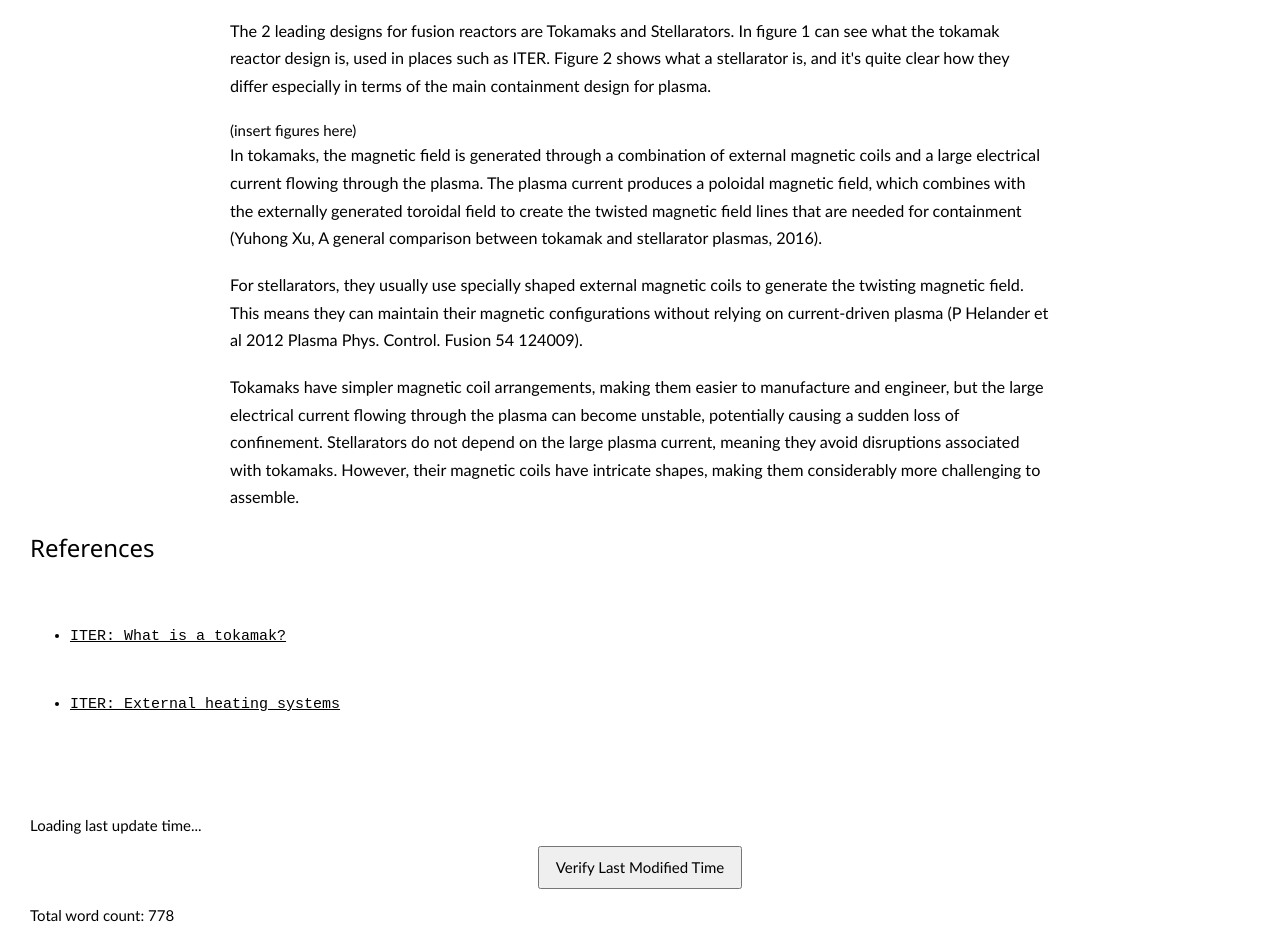
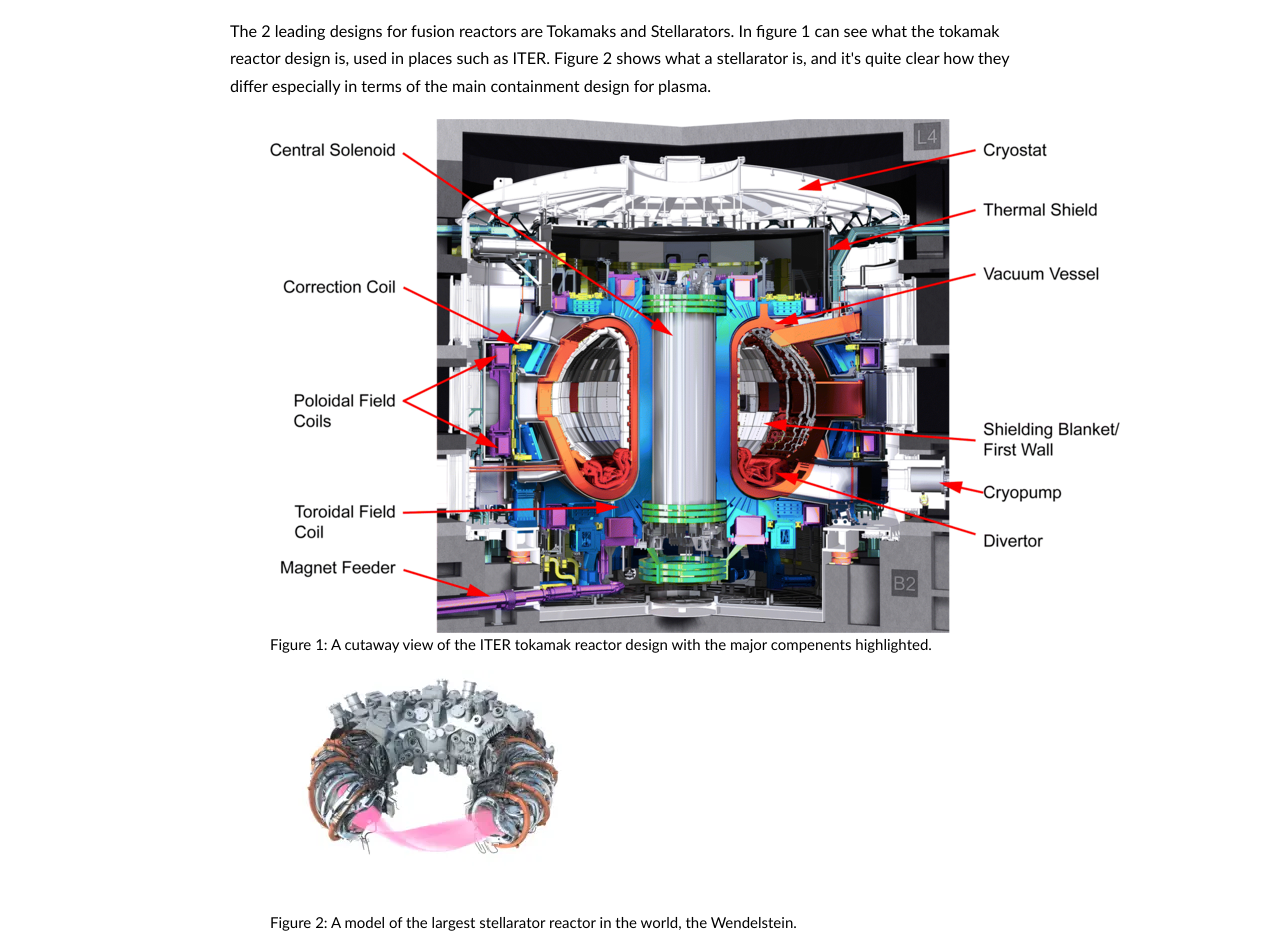
Before and after one commit to FEPSFY00773/FY6981879, a plain HTML site: page index.html in a window 1280 px wide. Shown: the part 2136-3074 px from the top of the page. Drawn offline with nearby package versions, Linux system fonts and the light colour scheme.

Commit message:
Insert figures for tokamak and stellarator
Added figures for tokamak and stellarator reactor designs.

```diff
--- a/index.html
+++ b/index.html
@@ -120,7 +120,17 @@
       The 2 leading designs for fusion reactors are Tokamaks and Stellarators. In figure 1 can see what the tokamak reactor design is, used in places such as ITER. Figure 2 shows what a stellarator is, and it's quite clear how they differ especially in terms of the main containment design for plasma.
 
     </p>
-      (insert figures here)
+      <div class="figure-row">
+      <figure>
+        <img src="tokamak.png" alt="ITER tokamak design">
+        <figcaption>Figure 1: A cutaway view of the ITER tokamak reactor design with the major compenents highlighted.</figcaption>
+      </figure>
+
+        <figure>
+          <img src="stellarator.png" alt="Wendelstein 7-X reactor">
+            <figcaption>Figure 2: A model of the largest stellarator reactor in the world, the Wendelstein.</figcaption>
+        </figure>
+      </div>
 
       <p>
         In tokamaks, the magnetic field is generated through a combination of external magnetic coils and a large electrical current flowing through the plasma. The plasma current produces a poloidal magnetic field, which combines with the externally generated toroidal field to create the twisted magnetic field lines that are needed for containment (Yuhong Xu, A general comparison between tokamak and stellarator plasmas, 2016).
```
